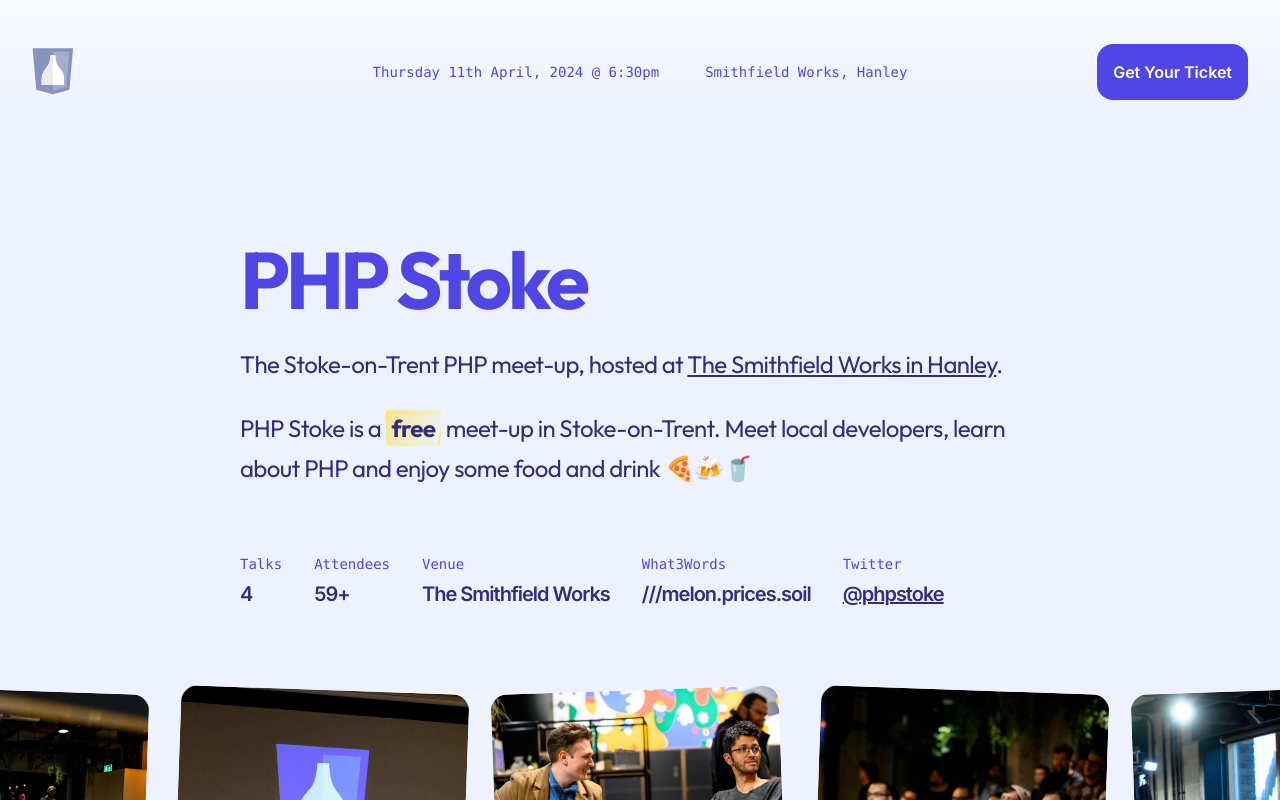
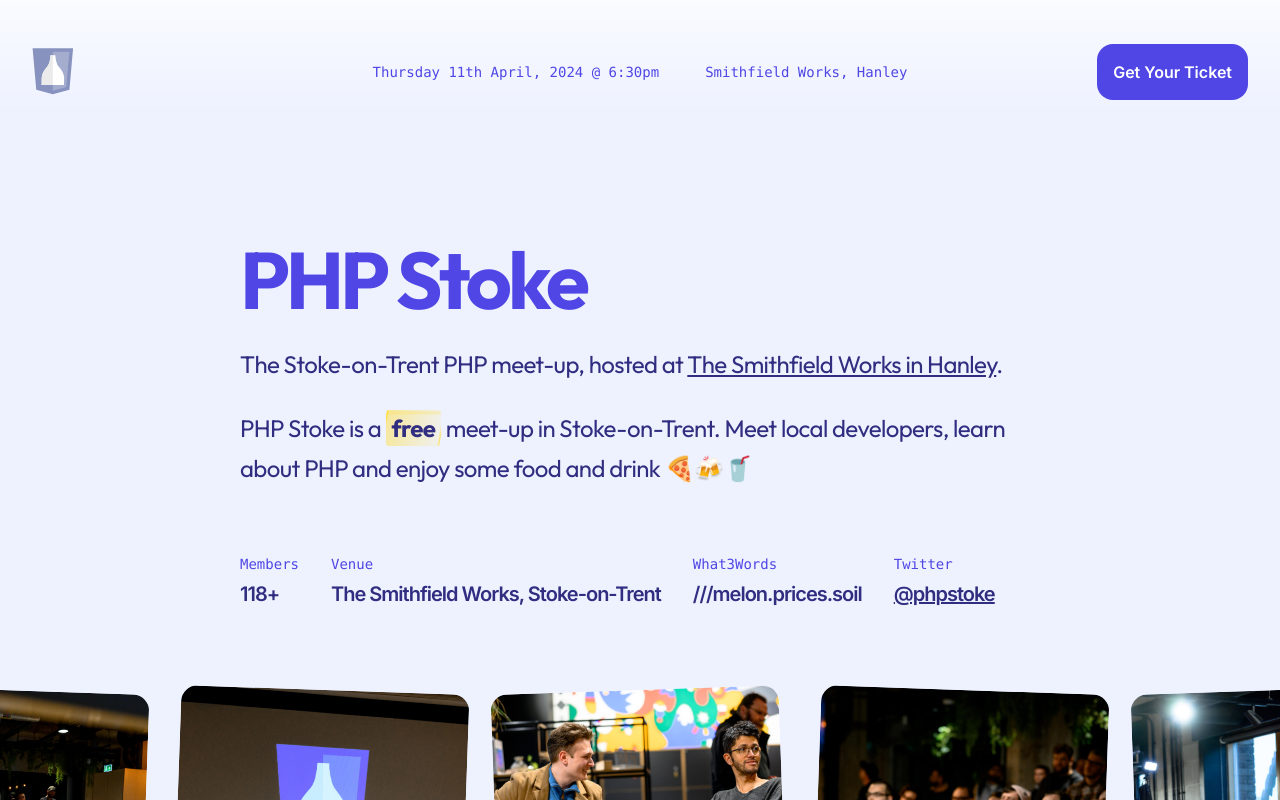
Before and after one commit to phpstoke/phpstoke.co.uk, a Next.js app: page / in a window 1280 px wide. Shown: the top 800 px of the page. Built offline with nearby package versions, Linux system fonts and the light colour scheme; some icons are missing.

Commit message:
Update Hero

```diff
--- a/src/components/Hero.jsx
+++ b/src/components/Hero.jsx
@@ -81,9 +81,8 @@ export function Hero() {
           </Button>
           <dl className="grid grid-cols-2 gap-y-6 gap-x-10 sm:mt-16 sm:gap-y-10 sm:gap-x-8 sm:text-center lg:auto-cols-auto lg:grid-flow-col lg:grid-cols-none lg:justify-start lg:text-left">
             {[
-              ['Talks', '4'],
-              ['Attendees', '59+'],
-              ['Venue', 'The Smithfield Works'],
+              ['Members', '118+'],
+              ['Venue', 'The Smithfield Works, Stoke-on-Trent'],
               ['What3Words', '///melon.prices.soil'],
             ].map(([name, value]) => (
               <div key={name}>
```
